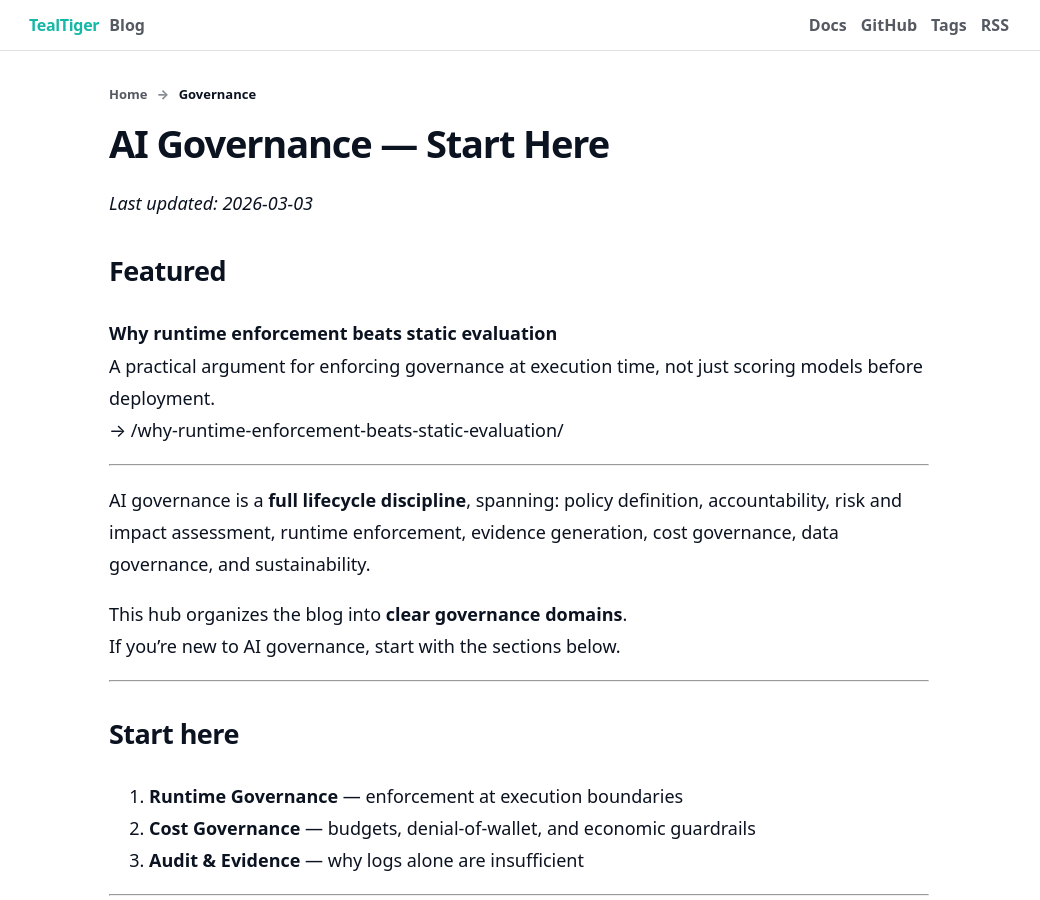
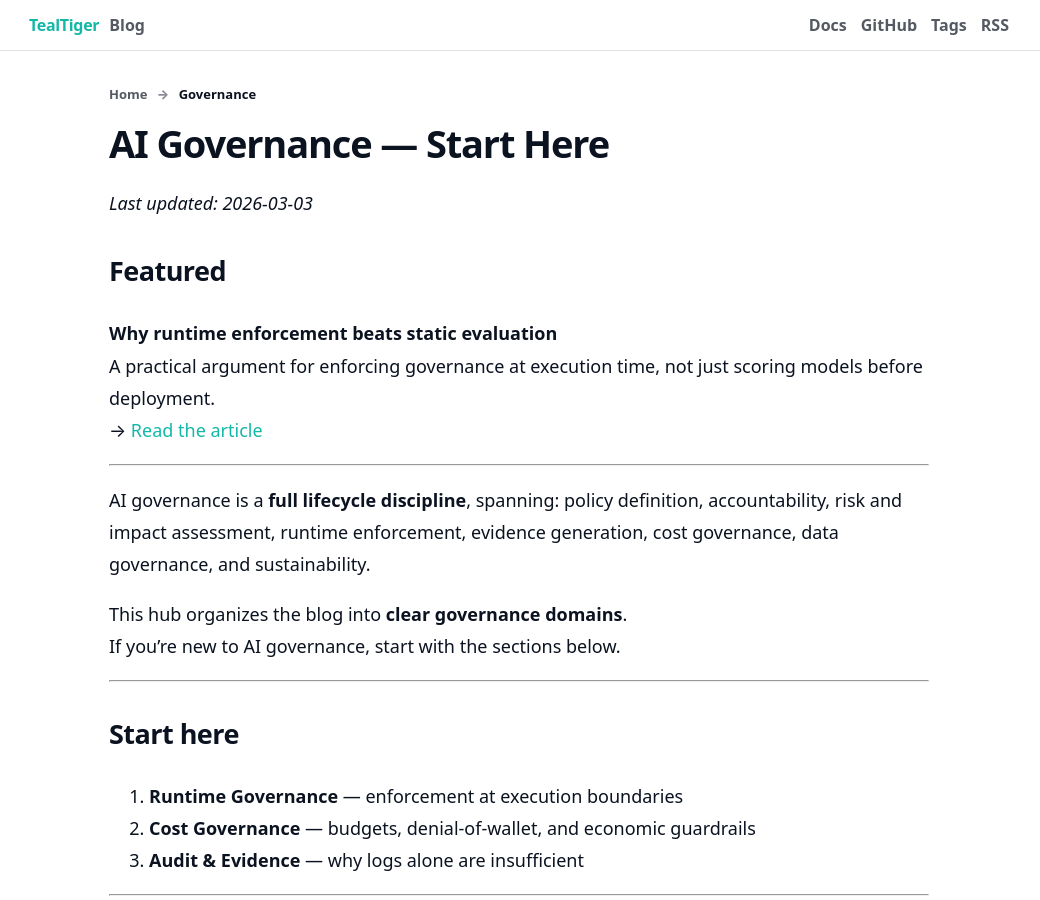
Before and after one commit to agentguard-ai/TealTiger-Blogs, a Jekyll site: the page built from governance/index.md, in a window 1280 px wide and 900 px high. Shown: the whole window, without its empty margins (121-1161 px from the left). Built offline with Jekyll 4.4.1, drawn with Linux system fonts in a browser that asks for light colours.

Commit message:
Update index.md

```diff
--- a/governance/index.md
+++ b/governance/index.md
@@ -16,7 +16,8 @@ _Last updated: 2026-03-03_
 
 **Why runtime enforcement beats static evaluation**
 A practical argument for enforcing governance at execution time, not just scoring models before deployment.
-→ {% post_url 2026-02-27-why-runtime-enforcement-beats-static-evaluation %}
+→ [Read the article]({% post_url 2026-02-27-why-runtime-enforcement-beats-static-evaluation %})
+
 
 ---
 
```
